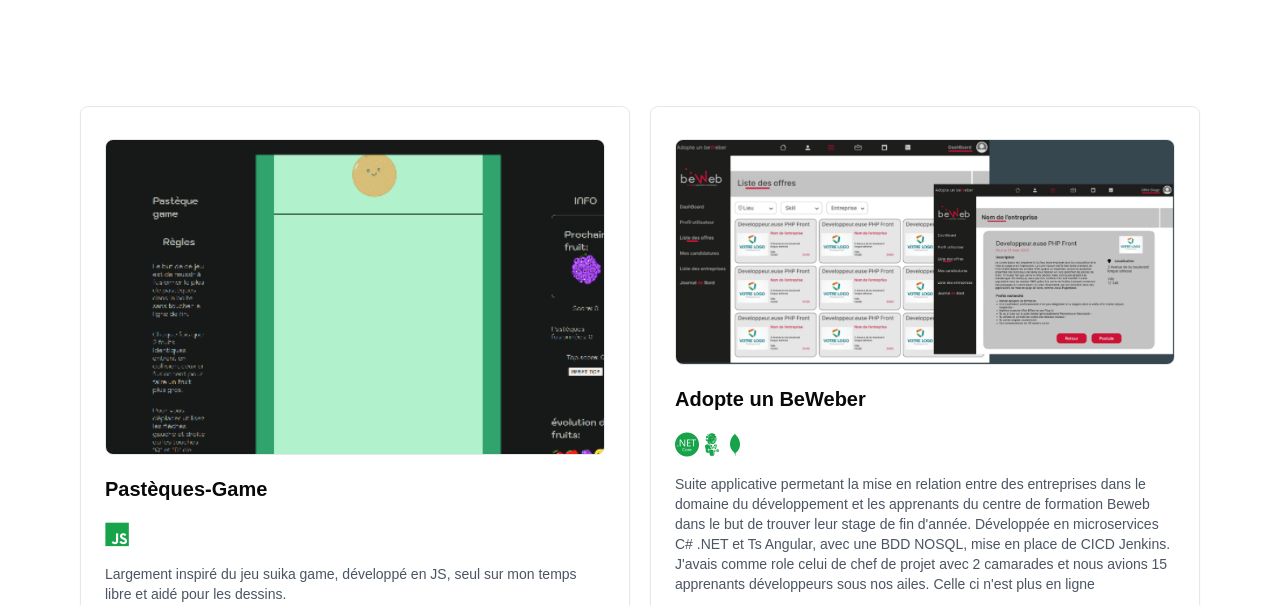
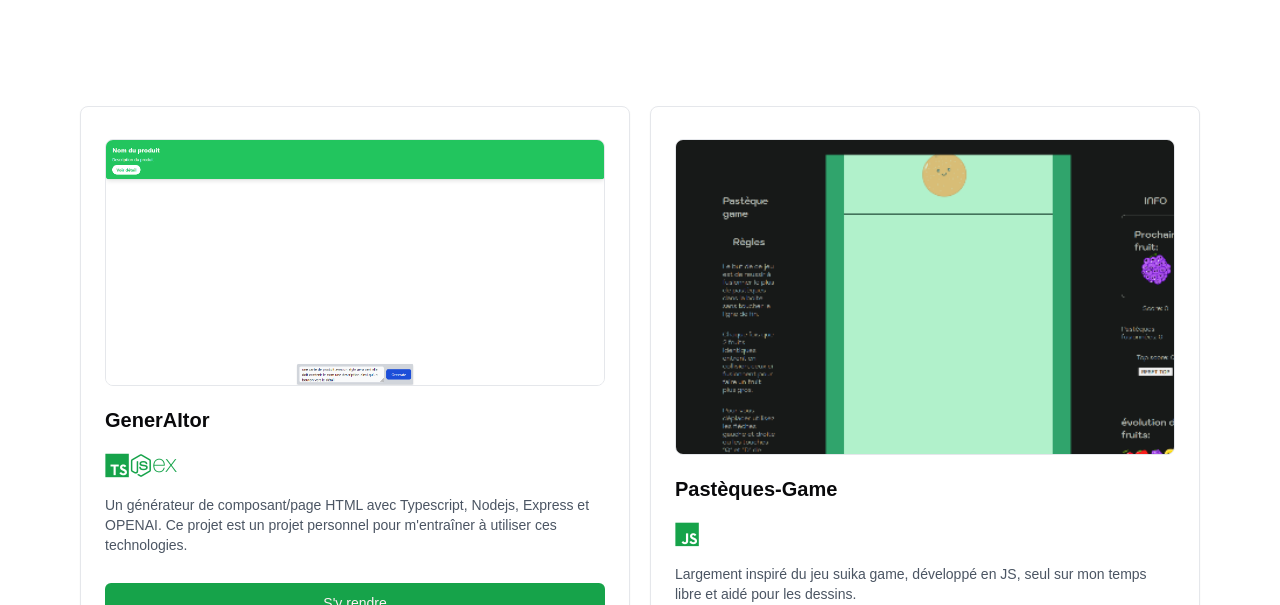
Before and after one commit to ybeneito/site-blog, a Next.js app: page / in a window 1280 px wide. Shown: the part 1820-2425 px from the top of the page. Built offline with nearby package versions, Linux system fonts and the light colour scheme; a web font is replaced by a local one.

Commit message:
generAItor added

```diff
--- a/data/Datas.ts
+++ b/data/Datas.ts
@@ -1,6 +1,13 @@
 import { Project } from "@/lib/interfaces"
 
 export const ProjectList: Project[] = [
+    {
+        title: "GenerAItor",
+        description: "Un générateur de composant/page HTML avec Typescript, Nodejs, Express et OPENAI. Ce projet est un projet personnel pour m'entraîner à utiliser ces technologies.",
+        img: "generaitor",
+        techs: ["devicon-typescript-plain", "devicon-nodejs-plain", "devicon-express-original"],
+        link: "https://generaitor.vercel.app/"
+    },
     {
         title: "Pastèques-Game",
         description: "Largement inspiré du jeu suika game, développé en JS, seul sur mon temps libre et aidé pour les dessins.",
```
Also changed, not shown: public/imgs/generAItor.png (added).
